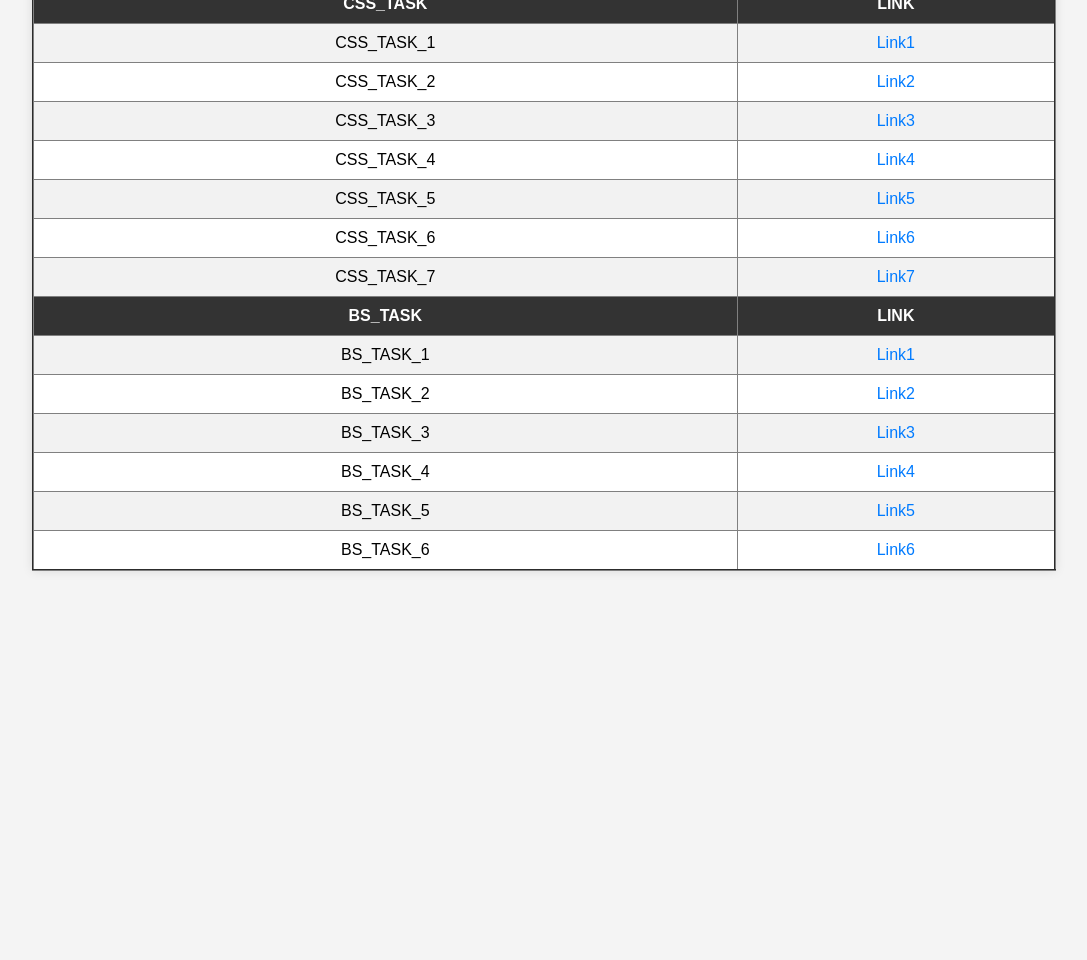
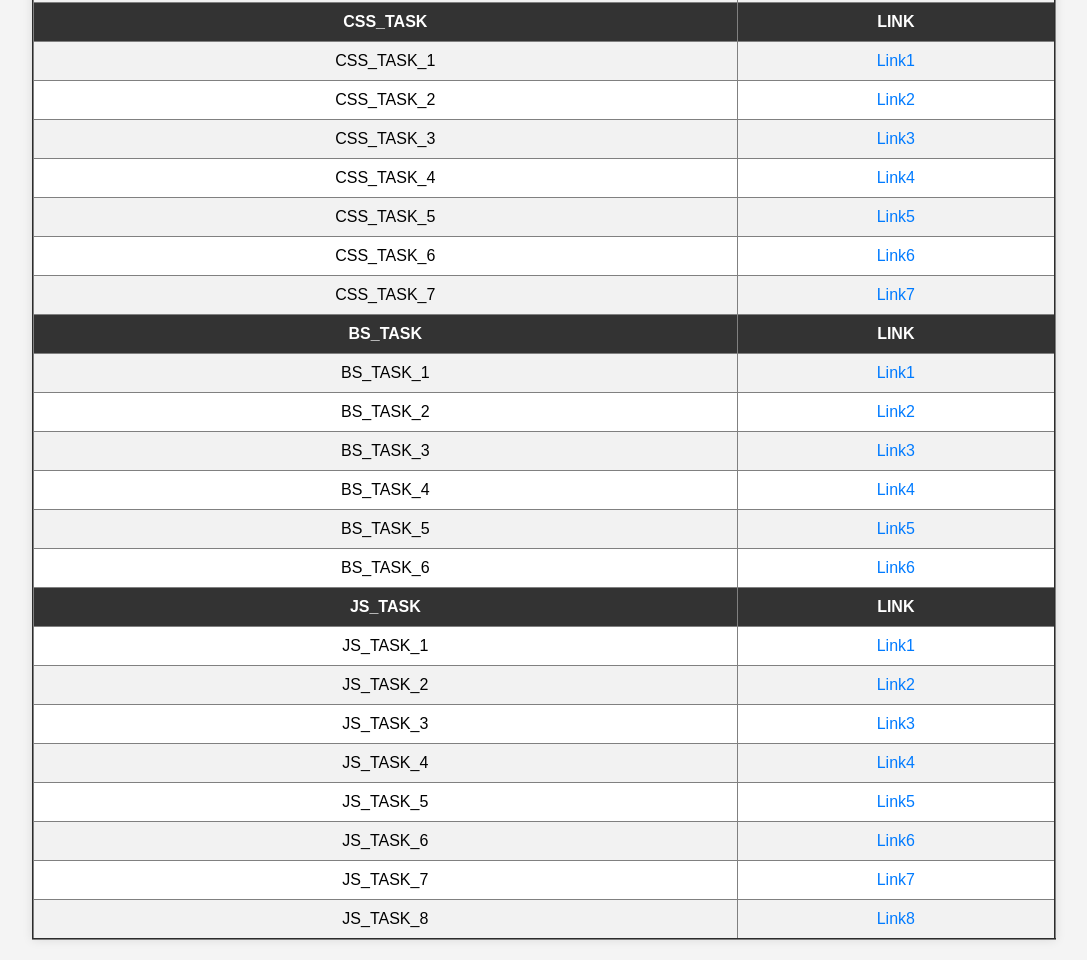
Before and after one commit to MRajasri23/Mern_Task, a plain HTML site: page index.html in a window 1280 px wide. Shown: the part 313-1273 px from the top of the page, without its empty margins (96-1183 px from the left). Before the commit the page ends 904 px from the top, so only its background shows below. Drawn offline with Linux system fonts and the light colour scheme.

Commit message:
Update index.html

```diff
--- a/index.html
+++ b/index.html
@@ -63,7 +63,7 @@
   <body>
     <table border="2" align="center">
       <caption>
-        MERN TASKS - M.Rajasri (21BCE9643)
+        MERN TASKS - M.RajasriSri (21BCE9643)
       </caption>
       <th>HTML_TASK</th>
       <th>LINK</th>
@@ -145,6 +145,41 @@
       <td>BS_TASK_6</td>
       <td><a href="BS_Task-6.html">Link6</a></td>
     </tr>
+    /caption>
+    <th>JS_TASK</th>
+    <th>LINK</th>
+    <tr>
+      <td>JS_TASK_1</td>
+      <td><a href="JS_Task-1.html">Link1</a></td>
+    </tr>
+    <tr>
+      <td>JS_TASK_2</td>
+      <td><a href="JS_Task-2.html">Link2</a></td>
+    </tr>
+    <tr>
+      <td>JS_TASK_3</td>
+      <td><a href="JS_Task-3.html">Link3</a></td>
+    </tr>
+    <tr>
+      <td>JS_TASK_4</td>
+      <td><a href="JS_Task-4.html">Link4</a></td>
+    </tr>
+    <tr>
+      <td>JS_TASK_5</td>
+      <td><a href="JS_Task-5.html">Link5</a></td>
+    </tr>
+    <tr>
+      <td>JS_TASK_6</td>
+      <td><a href="JS_Task-6.html">Link6</a></td>
+    </tr>
+    <tr>
+      <td>JS_TASK_7</td>
+      <td><a href="JS_Task-7.html">Link7</a></td>
+    </tr>
+    <tr>
+      <td>JS_TASK_8</td>
+      <td><a href="JS_Task-8.html">Link8</a></td>
+    </tr>
     <tr>
     </table>
   </body>
```
